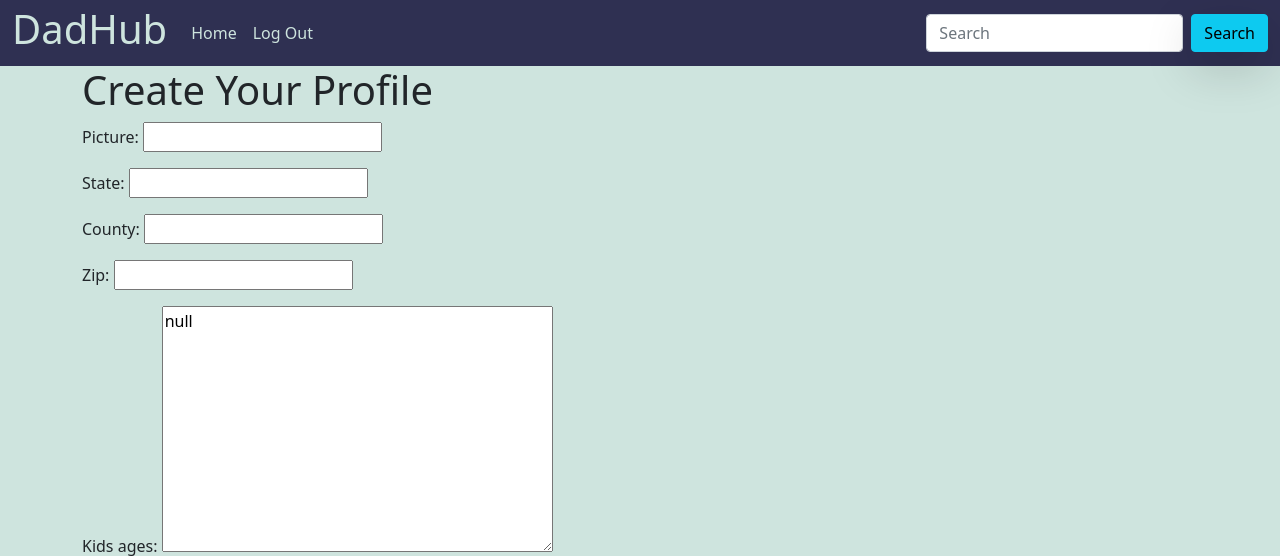
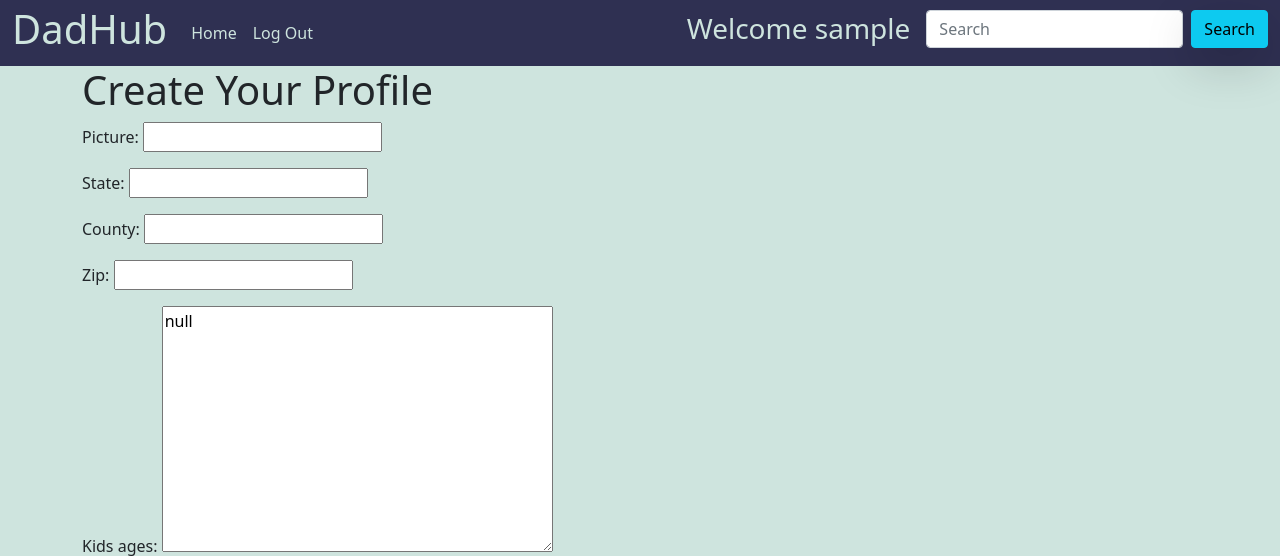
Before and after one commit to ekelly55/DadHub, a Django app: page /bios/new/ in a window 1280 px wide. Shown: the top 556 px of the page. Run offline with Django 4.2, Linux system fonts and the light colour scheme; the visitor is signed in with stand-in values (Sample User, id 1); some libraries are stand-ins or nearby versions.

Commit message:
nav styling

```diff
--- a/dad_hub/templates/base.html
+++ b/dad_hub/templates/base.html
@@ -32,19 +32,22 @@
               <li class="nav-item">
                 <a class="nav-link active" style="color: #CEE4DE" aria-current="page" href="{% url 'logout' %}">Log Out</a>
               </li>
+
               {% else %}
               <li class="nav-item">
                 <a class="nav-link active" style="color: #CEE4DE" aria-current="page" href="{% url 'login' %}">Log In</a>
               </li>
               <li class="nav-item">
-                <a class="nav-link active" aria-current="page" href="{% url 'signup' %}">Sign Up</a>
+                <a class="nav-link active" style="color: #CEE4DE" aria-current="page" href="{% url 'signup' %}">Sign Up</a>
               </li>
               {% endif %}
-
-
-
             </ul>
-            <form class="d-flex">
+            {% if request.user.is_authenticated %}
+            <div>
+              <h3 class="pe-3" style="color: #CEE4DE">Welcome {{user}}</h3>
+            </div>
+            {% endif %}
+            <form class="d-flex pb-2">
               <input class="form-control me-2" type="search" placeholder="Search" aria-label="Search">
               <button class="btn shadow-lg outline-0 btn-info" type="submit">Search</button>
             </form>
```
